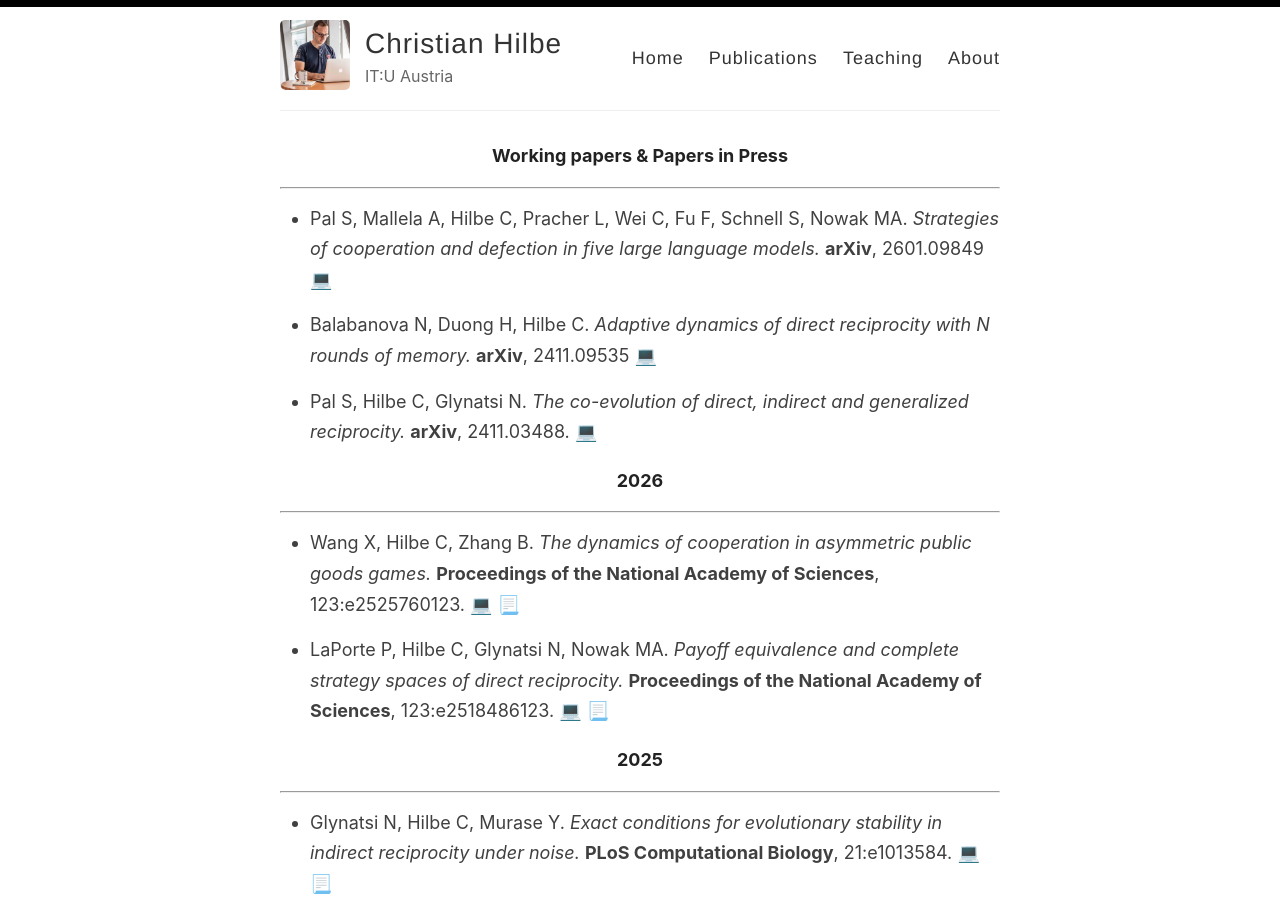
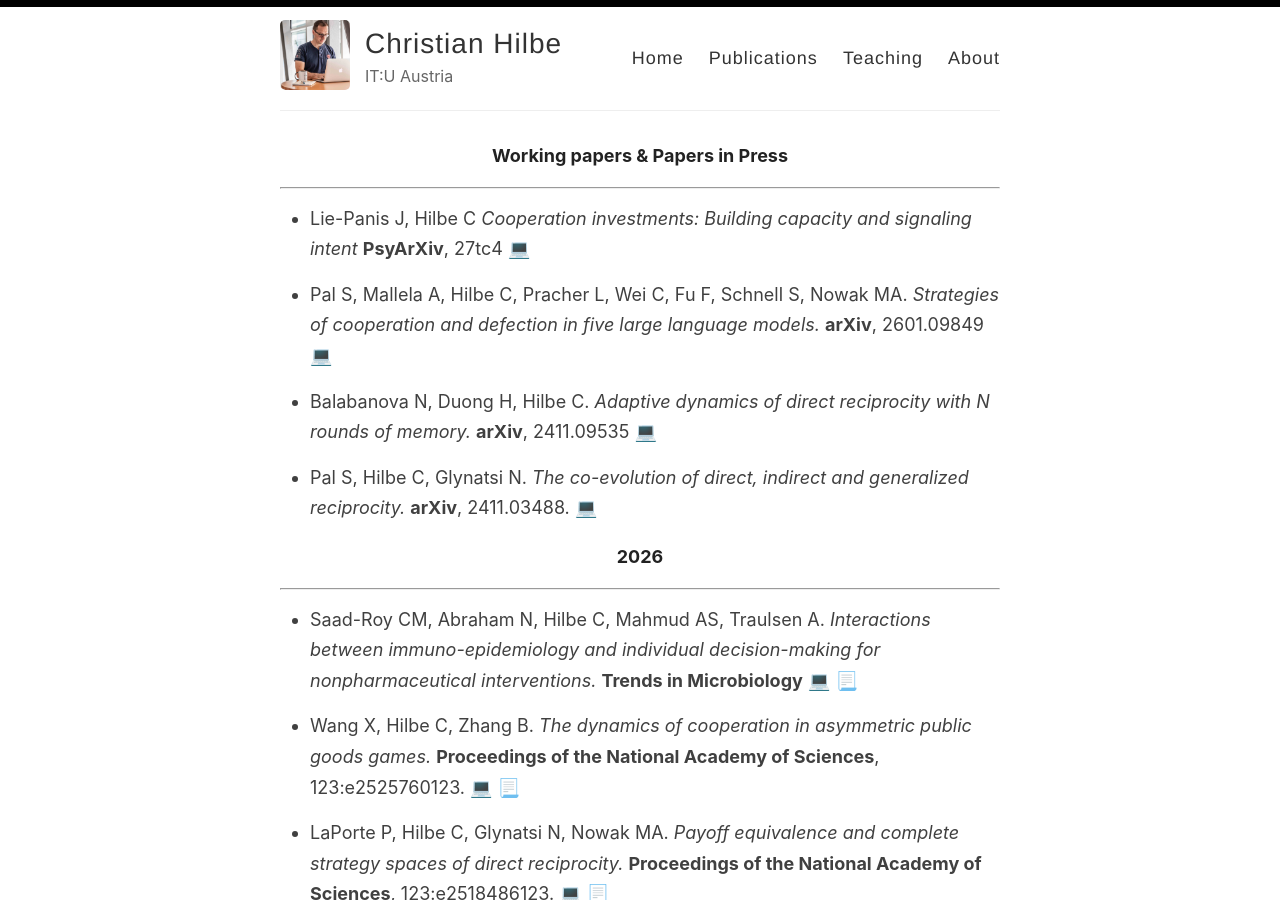
Before and after one commit to christian-hilbe/christian-hilbe.github.io, a Jekyll site: the page built from _pages/publications.md, in a window 1280 px wide and 900 px high. Built offline with Jekyll 4.4.1, drawn with Linux system fonts in a browser that asks for light colours.

Commit message:
CH: Updating publications

```diff
--- a/_pages/publications.md
+++ b/_pages/publications.md
@@ -9,6 +9,11 @@ permalink: /publications/
 ###### Working papers & Papers in Press
 
 ---
+
+- Lie-Panis J, Hilbe C
+*Cooperation investments: Building capacity and signaling intent*
+**PsyArXiv**, 27tc4
+ [💻](https://osf.io/27tc4)
 
 - Pal S, Mallela A, Hilbe C, Pracher L, Wei C, Fu F, Schnell S, Nowak MA.
 *Strategies of cooperation and defection in five large language models.*
@@ -30,6 +35,12 @@ permalink: /publications/
 ###### 2026
 
 ---
+
+- Saad-Roy CM, Abraham N, Hilbe C, Mahmud AS, Traulsen A.
+*Interactions between immuno-epidemiology and individual decision-making for nonpharmaceutical interventions.*
+**Trends in Microbiology**
+[💻](https://www.cell.com/trends/microbiology/fulltext/S0966-842X(26)00006-5)
+[📃](../files/2026_saadroy_trends.pdf)
 
 - Wang X, Hilbe C, Zhang B.
 *The dynamics of cooperation in asymmetric public goods games.*
```
Also changed, not shown: 1 other file.
